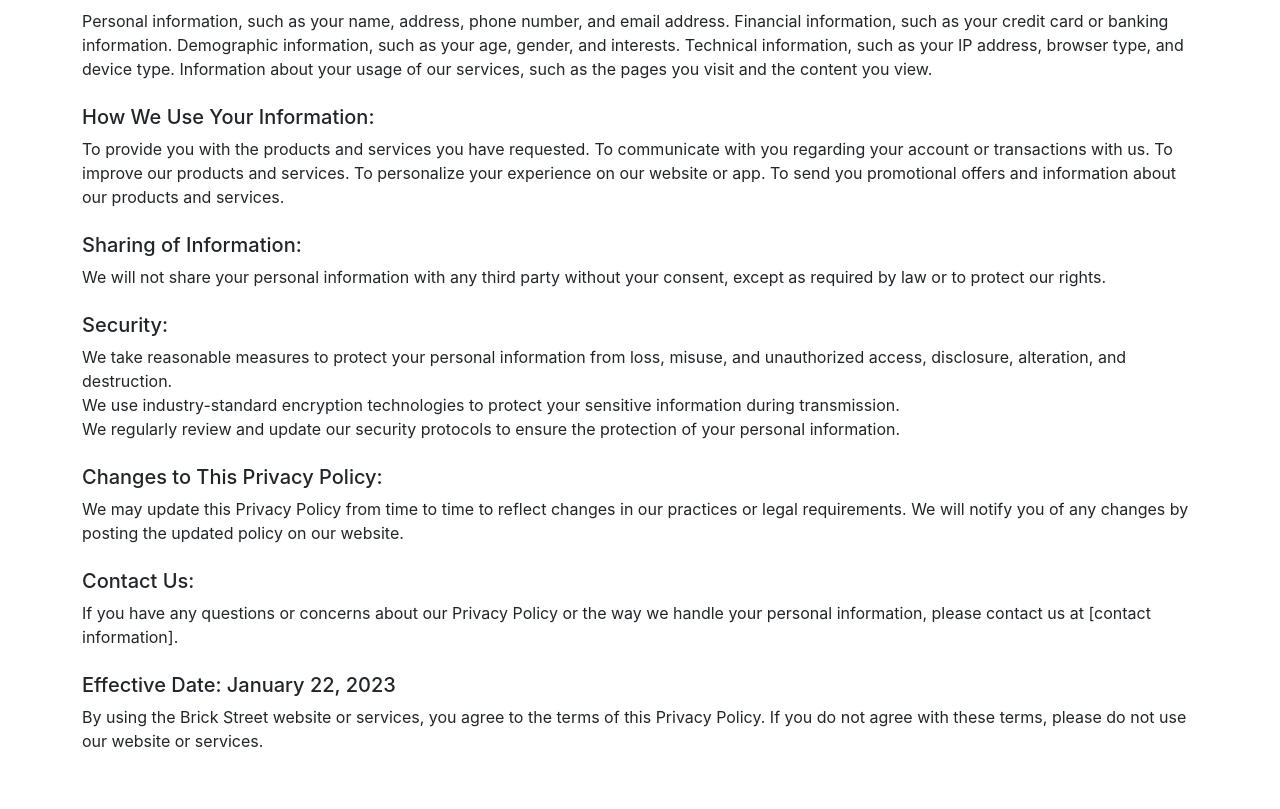
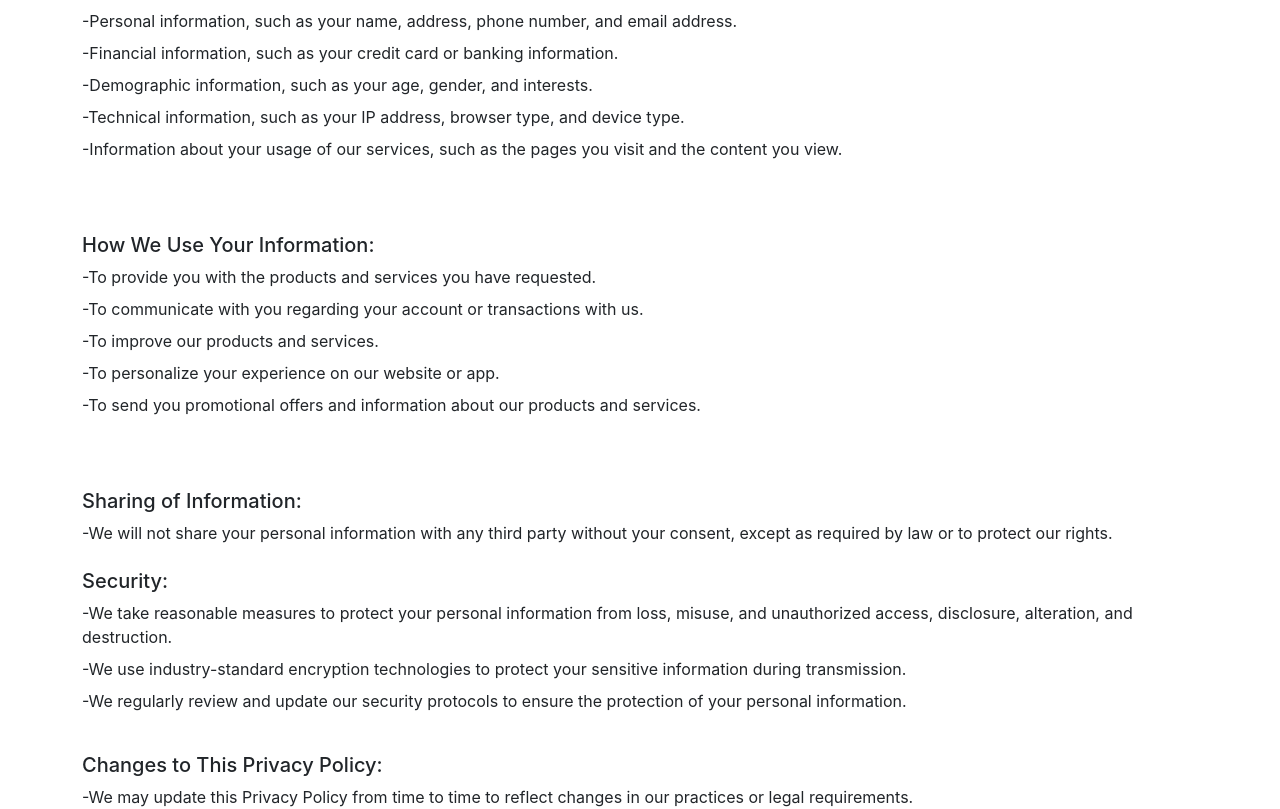
Before and after one commit to Steezy1416/brickstreet, a React (Create React App) app in the folder client/: page /privacy in a window 1280 px wide. Shown: the part 260-1069 px from the top of the page. Built offline with nearby package versions, Linux system fonts and the light colour scheme.

Commit message:
changing styling to contact, about, privacy policy. deleted FAQ page that was not needed.

```diff
--- a/client/src/pages/About.js
+++ b/client/src/pages/About.js
@@ -3,6 +3,40 @@ function About() {
   return (
       <main>
         <div>
+
+        <h2>About us!</h2>
+        <p>Brick Street is a marketplace dedicated to the buying and selling of new and used Lego sets and bricks. We strive to create an online community where Lego enthusiasts can come together to share their passion for the building blocks. Our mission is to make it easy for people to find the sets and bricks they need to complete their collections and make their building dreams a reality. Whether you're a collector, builder, or just looking for a fun new hobby, Brick Street is the place for you. So come and join us on our journey to build something amazing, brick by brick.</p>
+      <h2>FAQ</h2>
+      <p>
+      <h5>Q: What is Brick Street? </h5>
+
+        A: Brick Street is an online marketplace dedicated to the buying and selling of new and used Lego sets and bricks. We bring together a community of Lego enthusiasts to share their passion and help each other find the sets and bricks they need.
+
+      <br/>
+      <br/>
+ <h5>Q: How can I buy or sell on Brick Street? </h5>
+A: To buy or sell on Brick Street, you will need to create an account and list your items for sale or search for items to purchase. All transactions will be completed through our secure platform.
+
+      <br/>
+      <br/>
+ <h5>Q: What types of Lego sets and bricks can I find on Brick Street? </h5>
+A: You can find a wide variety of new and used Lego sets and bricks on Brick Street, including hard-to-find and discontinued sets. We have a wide range of items from all different themes, such as City, Star Wars, Harry Potter, Ninjago and more.
+
+      <br/>
+      <br/>
+ <h5>Q: How can I be sure that I am getting a good deal on my purchase? </h5>
+A: Brick Street's team will check all the items before listing, to ensure that they are in good condition and that the prices are fair. Additionally, our platform has a review system so you can see what other customers have said about the seller.
+      <br/>
+
+      <br/>
+      <h5>Q: How are the transactions and payments handled on Brick Street? </h5>
+A: All transactions on Brick Street are completed through our secure platform. We use Stripe for payments, which is a well-known and secure payment gateway.
+      <br/>
+      <br/>
+ <h5>Q: What if I have a problem with my purchase?</h5>
+A: If you have any issues with your purchase, please contact us immediately and we will do our best to resolve the problem. We want to make sure that all of our customers are happy with their experience on Brick Street.</p>
+
+      <br/>
         <h3>Meet the creators!</h3>
             <li className="">
                 <a className="link-secondary" href="#placeholder">Alecia Maragh</a>
@@ -20,12 +54,7 @@ function About() {
                 <a className="link-secondary" href="#placeholder">Pablo Ramirez</a>
             </li>
         </div>
-
-        <h3>About us!</h3>
-        <p>Lorem Ipsum is simply dummy text of the printing and typesetting industry. Lorem Ipsum has been the industry's standard dummy text ever since the 1500s, when an unknown printer took a galley of type and scrambled it to make a type specimen book. It has survived not only five centuries, but also the leap into electronic typesetting, remaining essentially unchanged. It was popularised in the 1960s with the release of Letraset sheets containing Lorem Ipsum passages, and more recently with desktop publishing software like Aldus PageMaker including versions of Lorem Ipsum.</p>
-
-
         </main>
-  )
-}
+  );
+};
 export default About
--- a/client/src/pages/Contact.js
+++ b/client/src/pages/Contact.js
@@ -1,25 +1,8 @@
 import React from 'react';
 
 const Contact = () => (
-    <div className="bg-white">
-        <div className="mx-auto max-w-7xl py-16 px-4 sm:px-6 lg:py-24 lg:px-8">
-            <div className="divide-y-2 divide-gray-200">
-                <div className="lg:grid lg:grid-cols-3 lg:gap-8">
-                    <h2 className="text-2xl font-bold text-gray-900 sm:text-3xl sm:tracking-tight">Contact</h2>
-                    <div className="mt-8 grid grid-cols-1 gap-12 sm:grid-cols-2 sm:gap-x-8 sm:gap-y-12 lg:col-span-2 lg:mt-0">
-                        <div>
-                            <h3 className="text-lg font-medium leading-6 text-gray-900">Email</h3>
-                            <dl className="mt-2 text-base text-gray-500">
-                                <div>
-                                    <dt className="sr-only">Email</dt>
-                                    <dd>support@BrickStreet.com</dd>
-                                </div>
-                            </dl>
-                        </div>
-                    </div>
-                </div>
-            </div>
-        </div>
+    <div>
+
     </div>
 );
 
--- a/client/src/pages/PrivacyPolicy.js
+++ b/client/src/pages/PrivacyPolicy.js
@@ -10,39 +10,44 @@ const PrivacyPolicy = () => (
 <br />
     <br />
     <h5>Information We Collect:<br/></h5>
-
-Personal information, such as your name, address, phone number, and email address.
-Financial information, such as your credit card or banking information.
-Demographic information, such as your age, gender, and interests.
-Technical information, such as your IP address, browser type, and device type.
-Information about your usage of our services, such as the pages you visit and the content you view. <br />
+<dl>
+<dd>-Personal information, such as your name, address, phone number, and email address.</dd>
+<dd>-Financial information, such as your credit card or banking information.</dd>
+<dd>-Demographic information, such as your age, gender, and interests.</dd>
+<dd>-Technical information, such as your IP address, browser type, and device type.</dd>
+<dd>-Information about your usage of our services, such as the pages you visit and the content you view.</dd> <br />
+</dl>
 <br />
     <h5>How We Use Your Information: <br/></h5>
-
-To provide you with the products and services you have requested.
-To communicate with you regarding your account or transactions with us.
-To improve our products and services.
-To personalize your experience on our website or app.
-To send you promotional offers and information about our products and services. <br />
+<dl>
+<dd>-To provide you with the products and services you have requested.</dd>
+<dd>-To communicate with you regarding your account or transactions with us.</dd>
+<dd>-To improve our products and services.</dd>
+<dd>-To personalize your experience on our website or app.</dd>
+<dd>-To send you promotional offers and information about our products and services.</dd> <br />
+    </dl>
 <br />
     <h5>Sharing of Information:<br /></h5>
 
-We will not share your personal information with any third party without your consent, except as required by law or to protect our rights.
+-We will not share your personal information with any third party without your consent, except as required by law or to protect our rights.
     <br />
     <br />
     <h5>Security: <br /></h5>
-
-We take reasonable measures to protect your personal information from loss, misuse, and unauthorized access, disclosure, alteration, and destruction.<br />
-We use industry-standard encryption technologies to protect your sensitive information during transmission.<br />
-We regularly review and update our security protocols to ensure the protection of your personal information.<br />
+<dl>
+<dd>-We take reasonable measures to protect your personal information from loss, misuse, and unauthorized access, disclosure, alteration, and destruction.</dd>
+<dd>-We use industry-standard encryption technologies to protect your sensitive information during transmission.</dd>
+<dd>-We regularly review and update our security protocols to ensure the protection of your personal information.</dd>
+    </dl>
 <br />
     <h5>Changes to This Privacy Policy:<br /></h5>
 
-We may update this Privacy Policy from time to time to reflect changes in our practices or legal requirements. We will notify you of any changes by posting the updated policy on our website.<br />
-<br />
+    <dl>
+    <dd>-We may update this Privacy Policy from time to time to reflect changes in our practices or legal requirements. </dd>
+    <dd>-We will notify you of any changes by posting the updated policy on our website.</dd><br />
+    </dl>
     <h5>Contact Us:<br /> </h5>
 
-If you have any questions or concerns about our Privacy Policy or the way we handle your personal information, please contact us at [contact information].<br />
+If you have any questions or concerns about our Privacy Policy or the way we handle your personal information, please contact us at <a href = "mailto: Support@BrickStreet.com">Support@BrickStreet.com</a><br />
 <br />
     <h5>Effective Date: January 22, 2023 <br /> </h5>
 
```
Also changed, not shown: client/src/pages/FAQ.js (deleted, +0 -7 lines).
